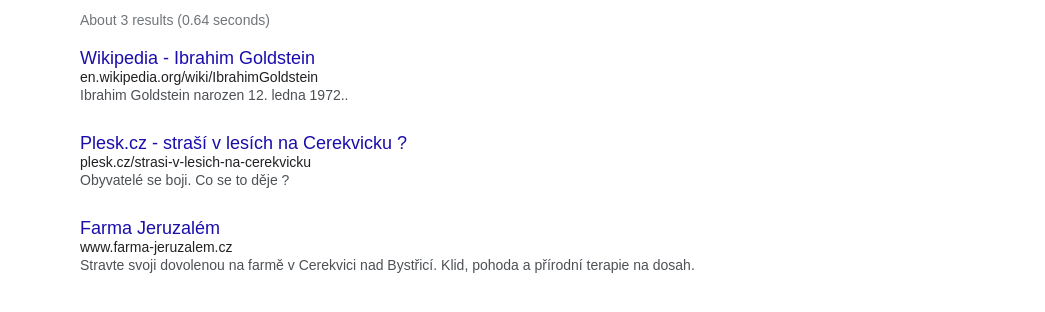
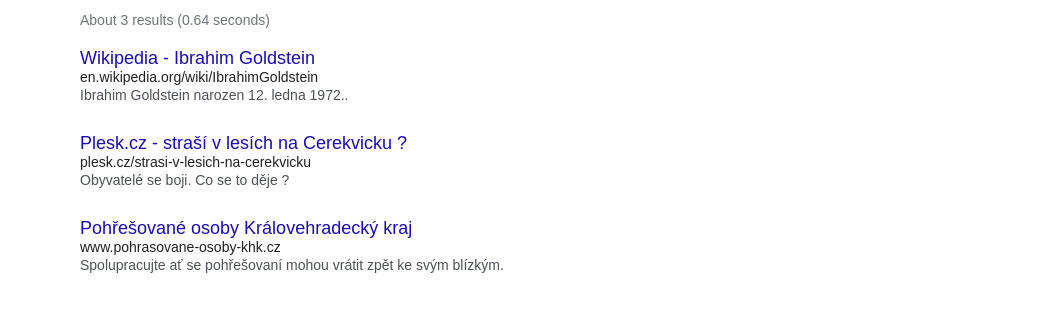
Before and after one commit to frydrva/webovky-tabor, a plain HTML site: page result.html in a window 1280 px wide. Shown: the part 118-430 px from the top of the page, without its empty margins (235-1280 px from the left). Drawn offline with Linux system fonts and the light colour scheme.

Commit message:
Update result.html

```diff
--- a/result.html
+++ b/result.html
@@ -45,9 +45,9 @@
             </div>
 
             <div class="result">
-            <a href="farma.html" class="title">Farma Jeruzalém</a>
-            <div class="url">www.farma-jeruzalem.cz</div>
-            <div class="desc">Stravte svoji dovolenou na farmě v Cerekvici nad Bystřicí. Klid, pohoda a přírodní terapie na dosah.</div>
+            <a href="farma.html" class="title">Pohřešované osoby Královehradecký kraj</a>
+            <div class="url">www.pohrasovane-osoby-khk.cz</div>
+            <div class="desc">Spolupracujte ať se pohřešovaní mohou vrátit zpět ke svým blízkým.</div>
             </div>
         </main>
     </div>
```
